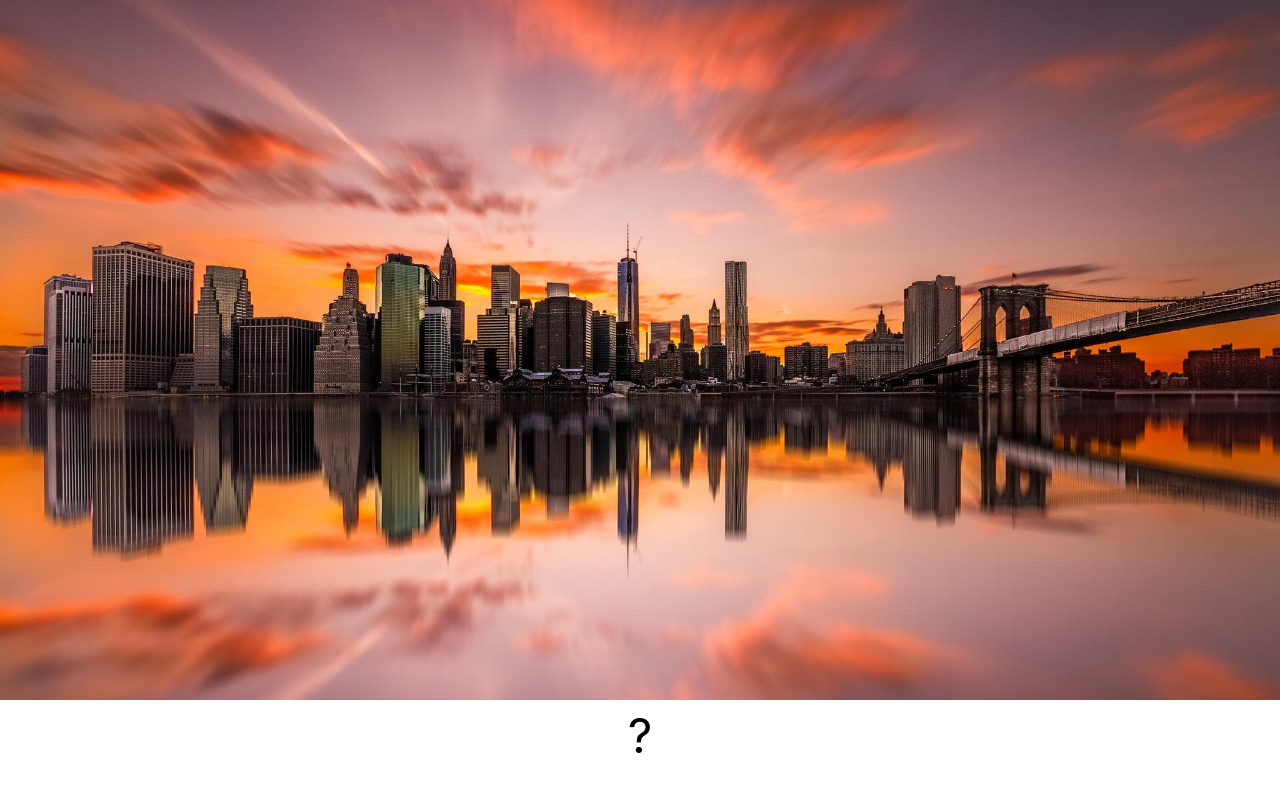
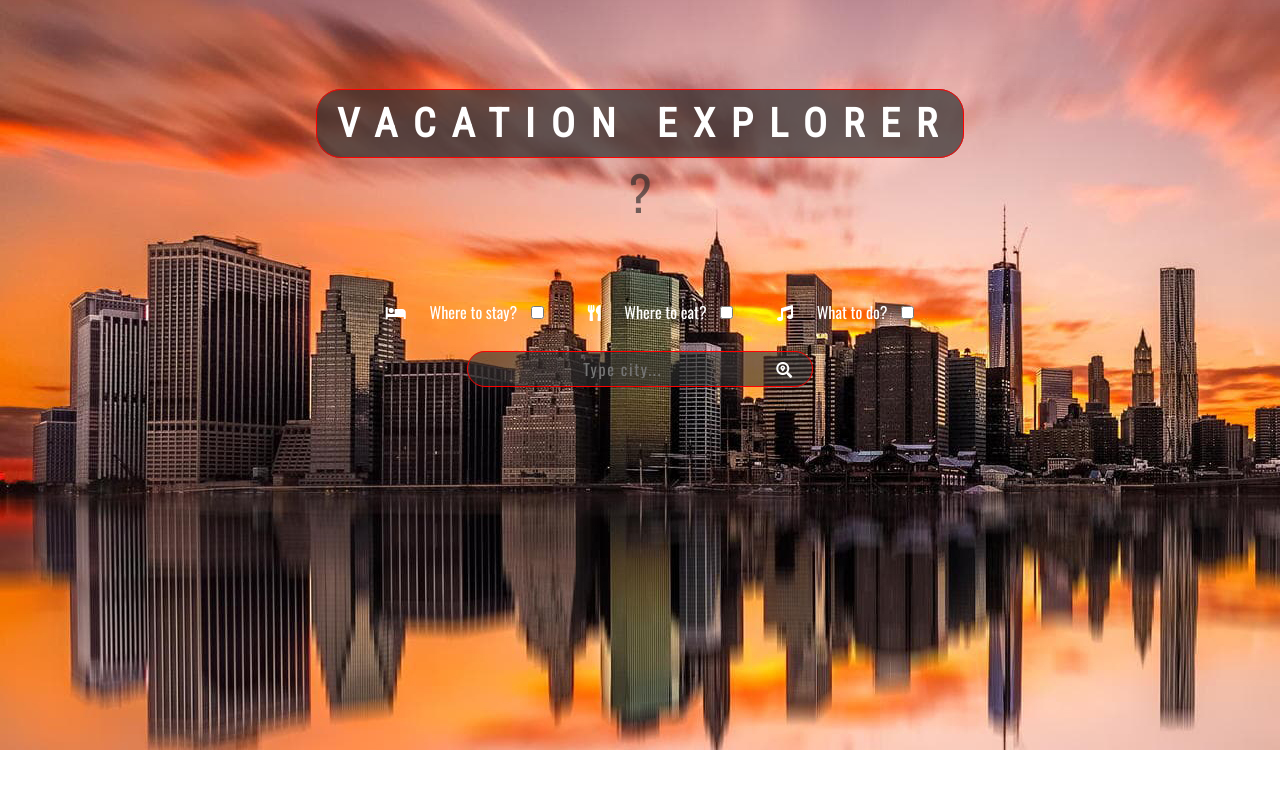
Before and after one commit to MrBrunotte/Vacation-Explorer, a plain HTML site: page index.html in a window 1280 px wide. Drawn offline with nearby package versions, Linux system fonts and the light colour scheme.

Commit message:
index file updated

```diff
--- a/Assets/style.css
+++ b/Assets/style.css
@@ -1,9 +1,15 @@
+body {
+    font-family: 'Oswald', sans-serif;
+}
+
 h1, h2, h3, h4, h5, h6 {
     font-family: 'Roboto Condensed', sans-serif;
 }
 
-p {
-    font-family: 'Oswald', sans-serif;
+h1 {
+    font-weight: bold;
+    text-transform: uppercase;
+    letter-spacing: 1rem;
 }
 
 a {
@@ -17,21 +23,90 @@ a:hover {
     text-decoration: none;
 }
 
-
 /* section-header */
 .container-fluid {
     padding: 0px;
 }
 
+
 .img-fluid {
-    background-image: url("Images/new-york.jpg");
-    background-size: cover;
+    background: url(../Images/new-york-rz.jpg);
+    background-size: 100vh no-repeat;
+    height: auto;
+    max-width: 100%;
+    padding: 0px;
     text-align: center;
+}
 
-    height: 700px;
-    width: 100%;
-    z-index: -10;
+.user-input {
+    height: 750px;
+    padding-top: 100px;
+    color: white;
 }
+
+.header-box {
+    background-color: rgba(47, 47, 47, 0.7);
+    border-radius: 25px;
+    border: solid 1px red;
+    padding: 10px 10px 10px 20px;
+}
+
+.help-sign {
+    color: rgba(46, 45, 45, 0.671);
+    font-size: 3rem;
+}
+.icon {
+    margin-right: 10px;
+    margin-left: 10px;
+}
+
+.container-box {
+    margin-left: 10px;
+    margin-right: 10px;
+}
+
+.check-box {
+    margin-left: 20px;
+}
+
+.box {
+    margin-left: 10px;
+}
+
+.search-input {
+    text-align: center;
+    background-color: rgba(47, 47, 47, 0.6);
+    color:white;
+    border-radius: 25px;
+    border: solid 1px red;
+    width: 350px;
+    margin-top: 15px;
+    padding: 5px 5px 5px 5px;
+
+}
+
+.search {
+    text-align: center;
+    border: none;
+    border-radius: 25px;
+    width: 300px;
+    letter-spacing: 0.1rem;
+    background-color: transparent;
+    color: white;
+}
+
+.search-box {
+    text-align: center;
+}
+
+.search-btn {
+    color: white;
+    padding-right: 15px;
+}
+
+
+
+
 
 /* modal */
 
@@ -43,6 +118,4 @@ a:hover {
     text-decoration: none;
 }
 
-.help-sign {
-    font-size: 3rem;
-}
+/* */
--- a/index.html
+++ b/index.html
@@ -22,11 +22,56 @@
 </head>
 
 <body>
+    <section #="what-choices">
+        <div class="container-fluid">
+            <div class="user-input img-fluid">
+                <h1><span class="header-box">Vacation explorer</span></h1>
+                <div class="choices text-center">
+                    <div>
+                        <a class="help-sign" href="#" data-toggle="modal" data-target="#infoModal">?</a>
+                    </div>
+                    <br><br><br>
+                    <span class="check-box">
+                        <i class="fas fa-bed icon"></i>
+                        <label class="container-box">Where to stay?
+                            <input class="box" type="checkbox">
+                            <span class="checkmark"></span>
+                        </label>
+                    </span>
+                    <span class="check-box">
+                        <i class="fas fa-utensils icon"></i>
+                        <label class="container-box">Where to eat?
+                            <input class="box" type="checkbox">
+                            <span class="checkmark"></span>
+                        </label>
+                    </span>
+                    <span class="check-box">
+                        <i class="fas fa-music icon"></i>
+                        <label class="container-box">What to do?
+                            <input class="box" type="checkbox">
+                            <span class="checkmark"></span>
+                        </label>
+                    </span>
+                </div>
+                <br>
+                <div class="row">
+                    <div class="col-12 text-center">
+                        <span class="search-input" id="search">
+                            <span class="search-box">
+                                <input class="search" type="text" placeholder="Type city...">
+                                <a href="" class="search-btn"><i class="fas fa-search-location"></i></a>
+                            </span>
+                        </span>
+                    </div>
+                </div>
+            </div>
+        </div>
+    </section>
+
     <section-header>
         <div class="container-fluid">
             <div class="row">
                 <div class="col-12 text-center">
-                    <img src="Images/new-york.jpg" class="img-fluid" alt="Image of New York from the Brooklyn side">
                     <div class="container">
                         <div class="row">
                             <div class="col-md-12 text-center">
@@ -51,7 +96,6 @@
                                         </div>
                                     </div>
                                 </div>
-                                <a class="help-sign" href="#" data-toggle="modal" data-target="#infoModal">?</a>
                             </div>
                         </div>
                     </div>
```
Also changed, not shown: Images/new-york-rz.jpg (added).
